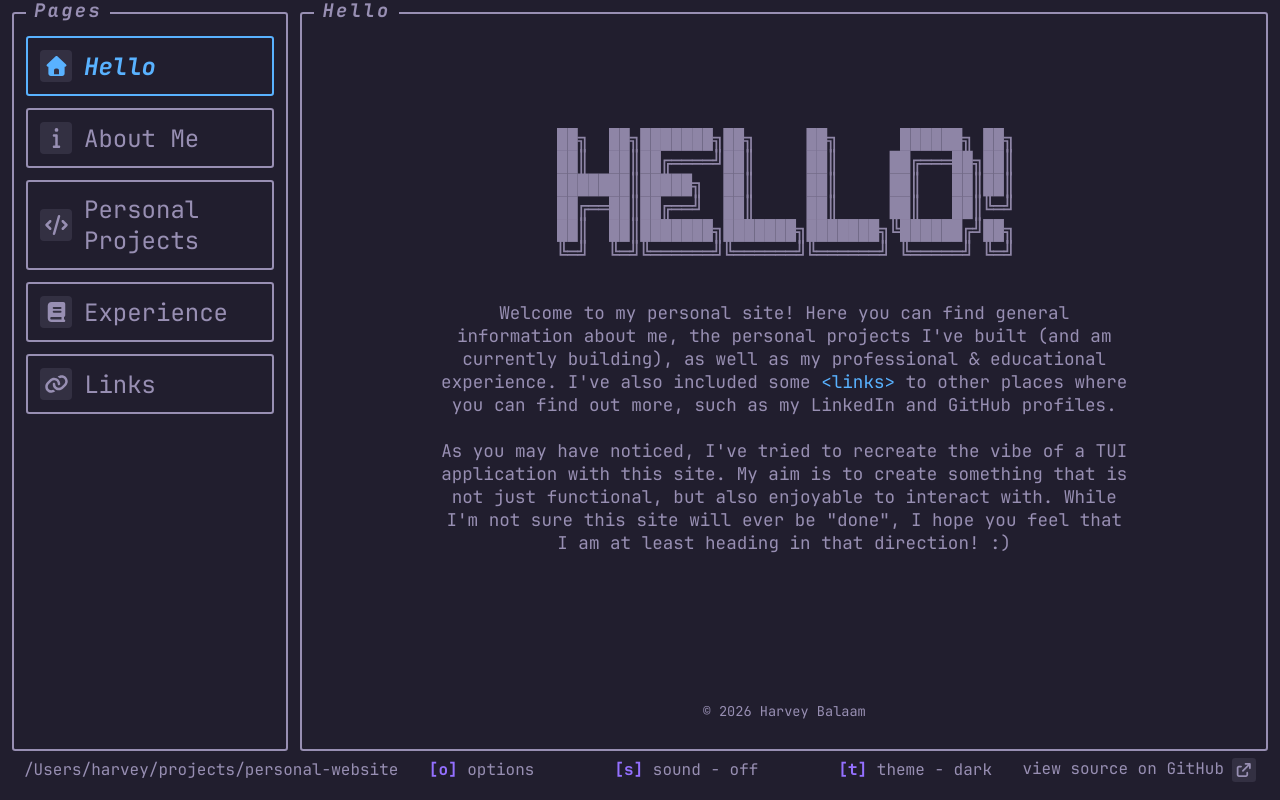
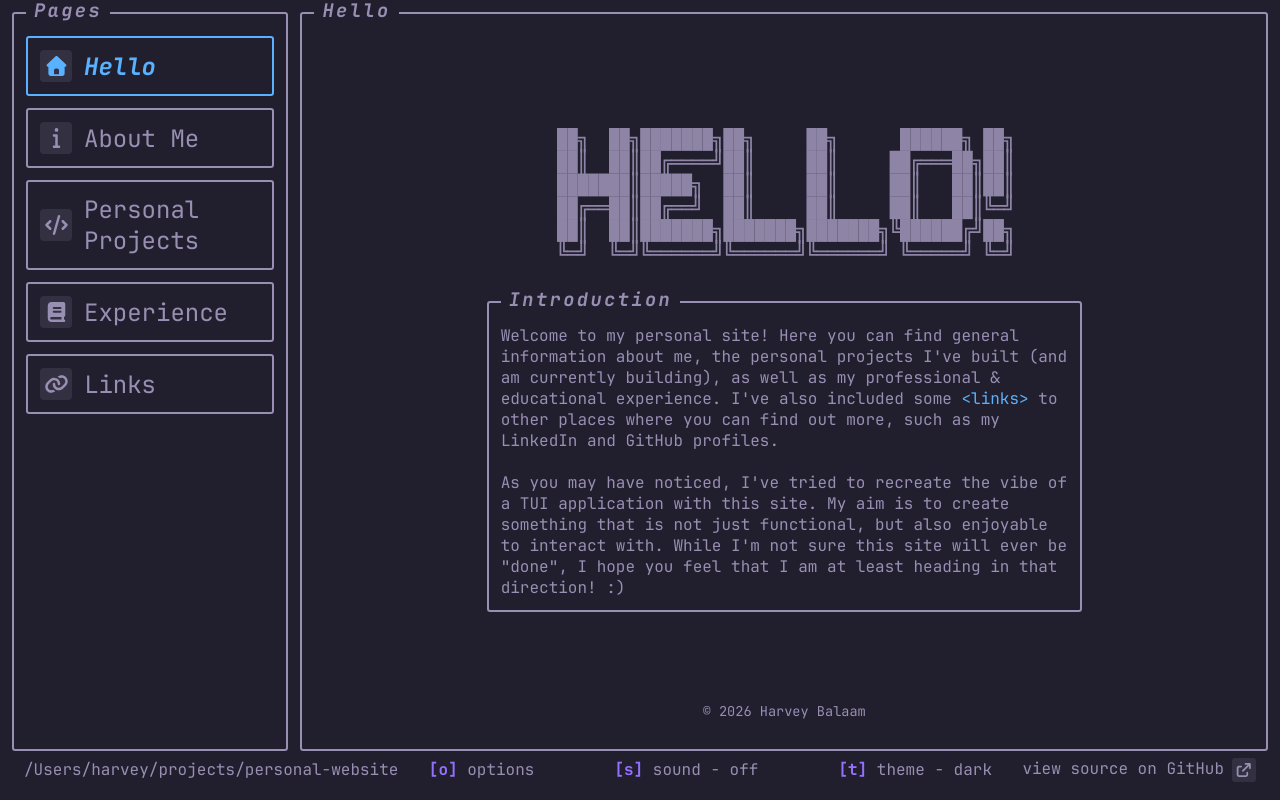
Before and after one commit to harveybalaam/personal-website, a React (Vite) app: page / in a window 1280 px wide. Built offline with nearby package versions, Linux system fonts and the light colour scheme.

Commit message:
fix: use container for hello page content

```diff
--- a/src/pages/Hello/Hello.css
+++ b/src/pages/Hello/Hello.css
@@ -23,9 +23,12 @@
   flex-direction: column;
   flex-grow: 1;
   justify-content: space-between;
+  max-width: 65%;
+  align-self: center;
 }
 
 .hello-body > p {
-  max-width: 75%;
   font-size: 1.1rem;
+  text-align: center;
+  margin-top: 1.5rem;
 }
--- a/src/pages/Hello/index.tsx
+++ b/src/pages/Hello/index.tsx
@@ -1,4 +1,5 @@
 import { Link } from "@tanstack/react-router";
+import Container from "../../components/Container";
 import helloTitle from "../../assets/images/hello-title.svg";
 import "./Hello.css";
 
@@ -8,7 +9,8 @@ export default function Hello() {
       <div className="hello-title centered">
         <img src={helloTitle} alt="ASCII art page title which reads 'Hello!'" />
       </div>
-      <div className="hello-body centered">
+      <div className="hello-body">
+        <Container title="Introduction">
           <p>
             Welcome to my personal site! Here you can find general information
             about me, the personal projects I&apos;ve built (and am currently
@@ -21,12 +23,13 @@ export default function Hello() {
             GitHub profiles.
             <br />
             <br />
-          As you may have noticed, I&apos;ve tried to recreate the vibe of a TUI
-          application with this site. My aim is to create something that is not
-          just functional, but also enjoyable to interact with. While I&apos;m
-          not sure this site will ever be &quot;done&quot;, I hope you feel that
-          I am at least heading in that direction! :)
+            As you may have noticed, I&apos;ve tried to recreate the vibe of a
+            TUI application with this site. My aim is to create something that
+            is not just functional, but also enjoyable to interact with. While
+            I&apos;m not sure this site will ever be &quot;done&quot;, I hope
+            you feel that I am at least heading in that direction! :)
           </p>
+        </Container>
         <p id="copyright">&copy; 2026 Harvey Balaam</p>
       </div>
     </div>
```
Lines whose indentation alone changed are shown as unchanged.
